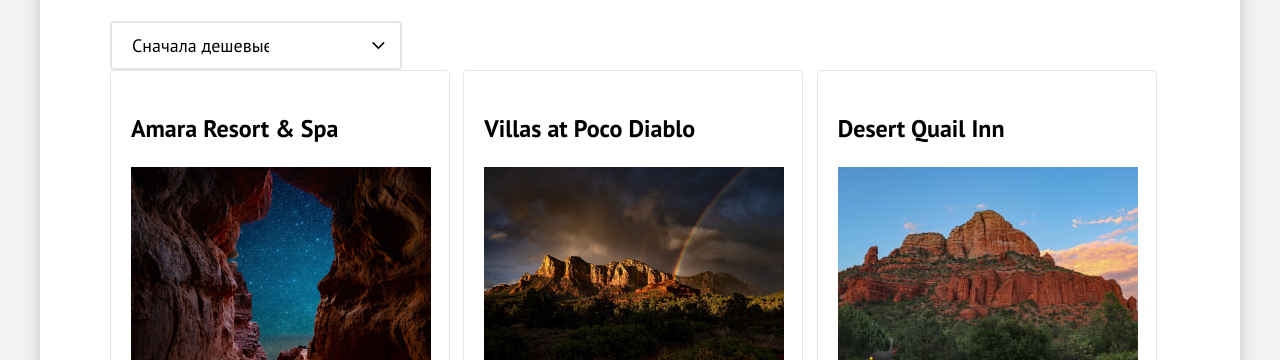
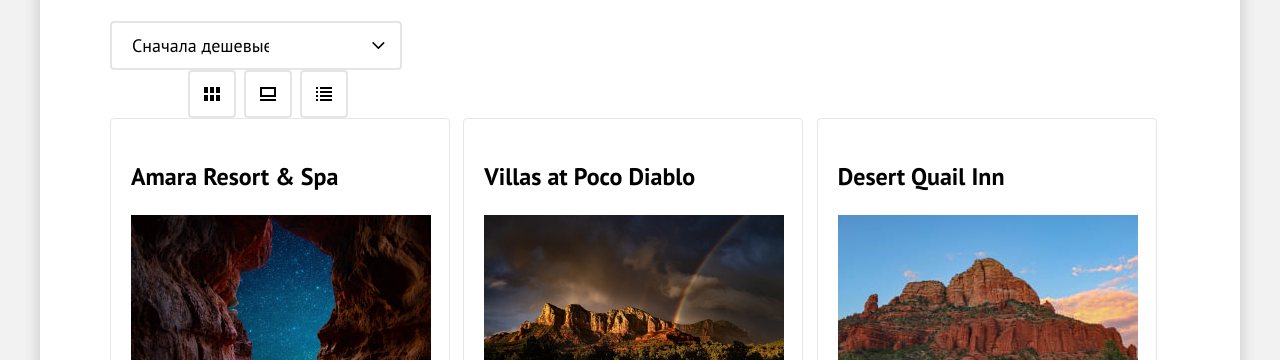
Before and after one commit to htmlacademy-htmlcss/2042487-sedona-35, a plain HTML site: page catalog.html in a window 1280 px wide. Shown: the part 440-800 px from the top of the page. Drawn offline with Linux system fonts and the light colour scheme.

Commit message:
Добавляет catalog-variant buttons

```diff
--- a/catalog.html
+++ b/catalog.html
@@ -161,14 +161,14 @@
             </select>
 
             <div class="catalog-variant">
-              <a class="catalog-variant-button catalog-variant-button-current" href="#">
-                <span class="visually-hidden">Плитка</span>
+              <a class="catalog-variant-button catalog-view-title catalog-variant-button-current" href="#">
+                <span class="visually-hidden ">Плитка</span>
               </a>
-              <a class="catalog-variant-button" href="#">
-                <span class="visually-hidden">Слайд-шоу</span>
+              <a class="catalog-variant-button catalog-view-slideshow" href="#">
+                <span class="visually-hidden ">Слайд-шоу</span>
               </a>
-              <a class="catalog-variant-button" href="#">
-                <span class="visually-hidden">Список</span>
+              <a class="catalog-variant-button catalog-view-list" href="#">
+                <span class="visually-hidden ">Список</span>
               </a>
             </div>
           </div>
--- a/styles/styles.css
+++ b/styles/styles.css
@@ -499,6 +499,35 @@
   padding-right: 131px;
 }
 
+.catalog-variant {
+    display: flex;
+    flex-wrap: wrap;
+    gap: 8px;
+    margin-left: 78px;
+    width: 160px;
+}
+
+.catalog-variant-button {
+  border: 2px solid #E5E5E5;
+  border-radius: 4px;
+  width: 48px;
+  height: 48px;
+  background-repeat: no-repeat;
+  background-position: center;
+}
+
+.catalog-view-title {
+  background-image: url(../images/icons/view-tile.svg);
+}
+
+.catalog-view-slideshow {
+  background-image: url(../images/icons/view-slideshow.svg)
+}
+
+.catalog-view-list {
+  background-image: url(../images/icons/view-list.svg);
+}
+
 .product-card {
   max-width: 340px;
   min-height: 438px;
```
